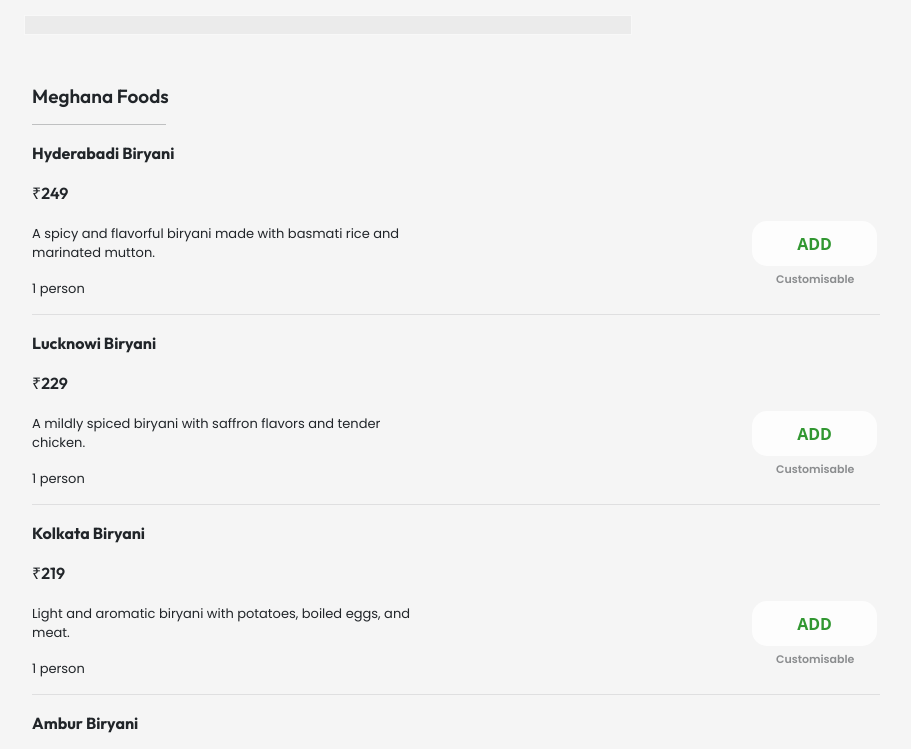
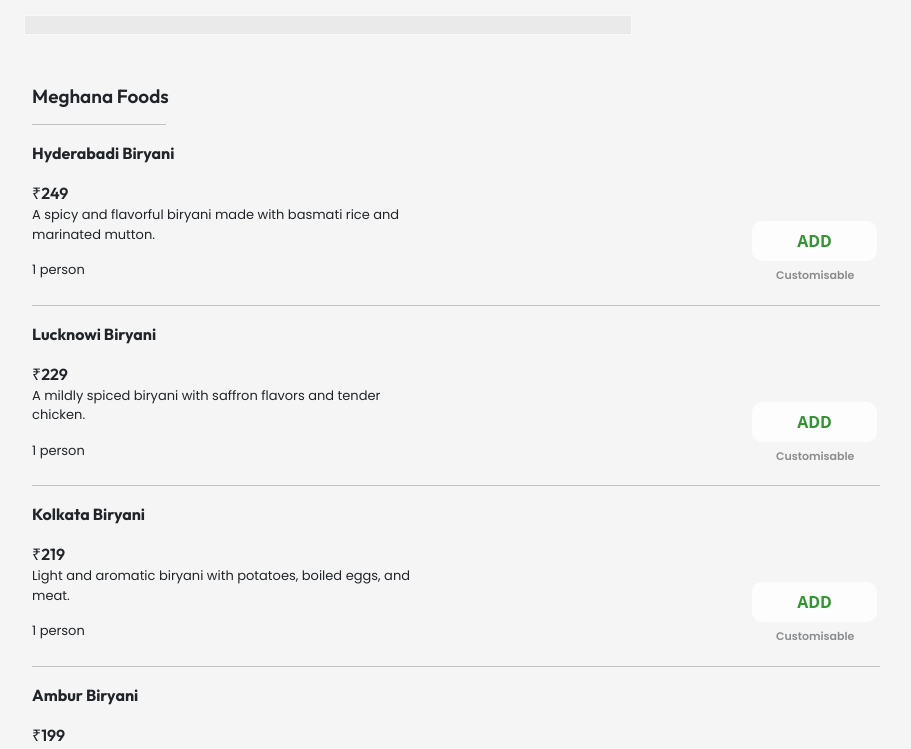
Before and after one commit to abuhaamidh/Swiggy-clone, a React (Vite) app: page /menudisplay in a window 1280 px wide. Shown: the part 715-1464 px from the top of the page, without its empty margins (312-1223 px from the left). Built offline with nearby package versions, Linux system fonts and the light colour scheme.

Commit message:
fixed the issue in menudisplay

```diff
--- a/src/Pages/Menudisplay.jsx
+++ b/src/Pages/Menudisplay.jsx
@@ -56,22 +56,24 @@
                     return true;
                 }
             }).map((e) => (
+                <div className="mennuu">
                 <div className="displayMenu">
                 <h1 style={{fontSize:'19px',fontFamily:"'Outfit', sans-serif"}}>{e.name} </h1>
                 <hr style={{width:'8.4rem'}}></hr>
                 {e.menu.map((item) => (
-                    <div style={{maxHeight:'15rem'}}>
+                    <div className='menu-section'style={{maxHeight:'15rem'}}>
                     <p style={{fontWeight:'bold',fontFamily:"'Outfit', sans-serif"}}>{item.name}</p>
                     <p style={{fontFamily:"'Outfit', sans-serif"}}>₹{item.price}</p>
-                    <button id="menuadd-btn">ADD</button>
-                    <p id="customisable">Customisable</p>
+                    <button >ADD</button>
+                    <span id="customisable">Customisable</span>
                     <p style={{fontFamily:"'poppins', sans-serif", width:"25rem", fontSize:'13px',marginTop:'-5rem'}}>{item.description}</p>
-                    <p style={{fontFamily:"'poppins', sans-serif", width:'80px',fontSize:'13px' }}>{item.serving}</p>
+                    <p style={{fontFamily:"'poppins', sans-serif", width:'80px',   fontSize:'13px' }}>{item.serving}</p>
 
+                    <hr/>
 
-                    <hr style={{width:'53rem', opacity:'10%'}}></hr>
                     </div>
                 ))}
+                </div>
                 </div>
             ))}
 
--- a/src/styles/Styles.css
+++ b/src/styles/Styles.css
@@ -23,7 +23,6 @@
 .logo:hover{
   transform: scale(1.08);
 }
-
 
 .buttons {
   cursor: pointer;
@@ -408,6 +407,7 @@
 .header-1 {
   display: flex;
   position: fixed;
+  z-index: 1000;
   width: 100%;
   height: 80px;
   background-color: white;
@@ -665,19 +665,20 @@
   background-color: black;
   margin-left: 66.4rem;
   position: fixed;
+  z-index: 1000;
   margin-top: -65px;
-  overflow: hidden;
+
 }
 .displayMenu{
 
   margin-left: 21.5rem;
   margin-top: 50px;
 }
-#menuadd-btn{
+.menu-section button{
   margin-left:45rem;
   width: 125px;
-  height: 45px;
-  border-radius: 15px;
+  height: 40px;
+  border-radius: 10px;
   color: green;
   opacity: 80%;
   background-color: white;
@@ -686,7 +687,7 @@
 
 }
 
-#customisable{
+.menu-section span{
   font-size: 11px;
   margin-top: 5px;
   opacity: 50%;
@@ -694,3 +695,8 @@
   font-weight: bold;
   font-family:'poppins', sans-serif ;
 }
+.menu-section hr{
+  width: 53rem;
+  opacity: '10%';
+  margin-top: 25px;
+}
```
Also changed, not shown: src/main.jsx (line endings or trailing spaces).
